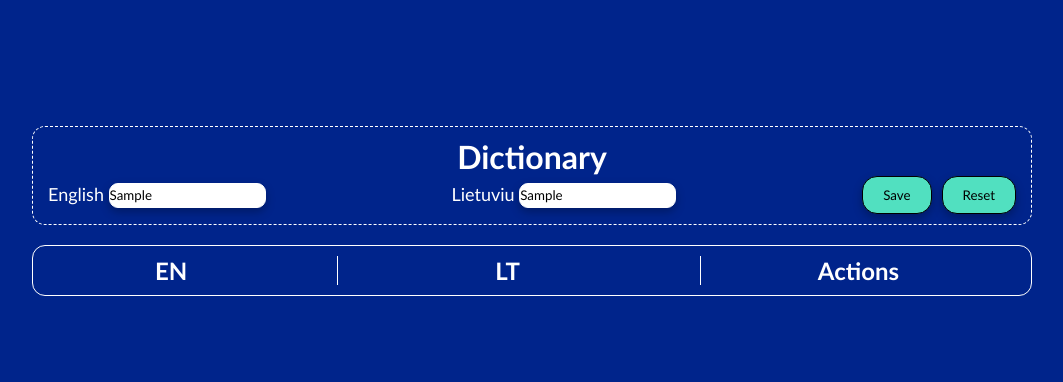
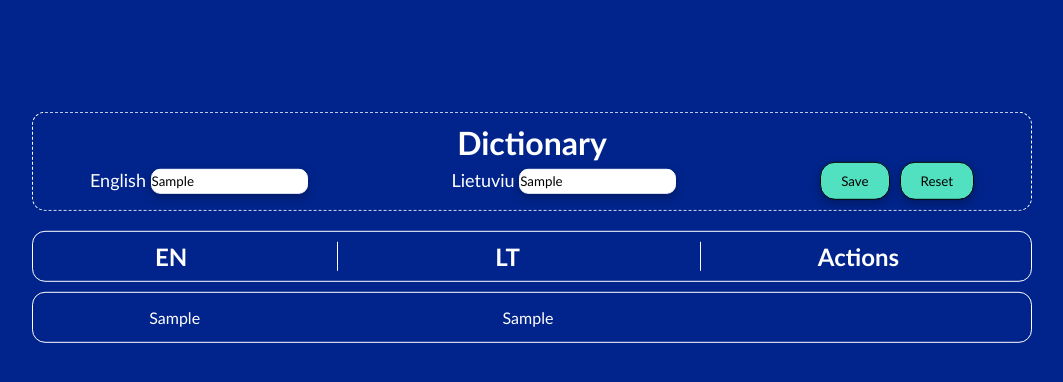
Before and after one commit to Paulius101/23-todo, a website with bundled scripts: page index01.html in a window 1280 px wide. Both pictures are taken after typing "Sample", "Sample" into the empty fields and a click on the button "Save". Shown: the whole page, without its empty margins (108-1171 px from the left). Built offline with nearby package versions, Linux system fonts and the light colour scheme.

Commit message:
Dictionary working

```diff
--- a/css/dictionary.css
+++ b/css/dictionary.css
@@ -16,7 +16,7 @@ body {
 }
 form {
   display: flex;
-  justify-content: space-between;
+  justify-content: space-around;
   align-items: center;
   gap: 20px;
   margin: 30px 60px;
@@ -86,18 +86,19 @@ h2 {
 }
 .list {
   display: flex;
+  width: 100%;
   flex-direction: column;
-  gap: 30px;
+  gap: 10px;
+  margin-bottom: 10px;
   /* border: 1px white solid;
   border-radius: 9px; */
 }
 .ivestys_actions {
   display: flex;
-  justify-content: space-between;
+  justify-content: space-around;
   align-items: center;
   color: white;
-  margin-top: 20px;
-  margin-bottom: 20px;
+  margin-top: 10px;
   border: 1px solid white;
   padding: 0px 15px;
   border-radius: 13px;
@@ -120,3 +121,7 @@ h2 {
 .actions:hover > .btn {
   opacity: 1;
 }
+
+.lithuanian {
+  margin-left: 100px;
+}
--- a/js/components/Dictionary.js
+++ b/js/components/Dictionary.js
@@ -2,12 +2,14 @@ class Dictionary {
     constructor(selector) {
         this.selector = selector;
         this.DOM = null;
+        this.listDOM = null;
         this.enWordDOM = null;
         this.ltWordDOM = null;
         this.buttonSaveDOM = null;
         this.newInput = JSON.parse(localStorage.getItem('newInput')) || [];
         this.init();
     }
+
     init() {
         if (!this.isValidSelector()) {
             return false;
@@ -86,13 +88,13 @@ class Dictionary {
 
     renderList() {
         for (const word of this.newInput) {
-            this.renderListItem(word.textEN, word.textLT);
+            this.renderListItem(word.englishText, word.lithuanianText);
         }
     }
 
     renderListItem(textEN, textLT) {
-        if (typeof text !== 'string' ||
-            text === '') {
+        if (typeof textEN !== 'string' ||
+            textEN === '') {
             return '';
         }
         const HTML = `<div class="ivestys_actions">
```
Also changed, not shown: index01.html (+0 -46 lines).
